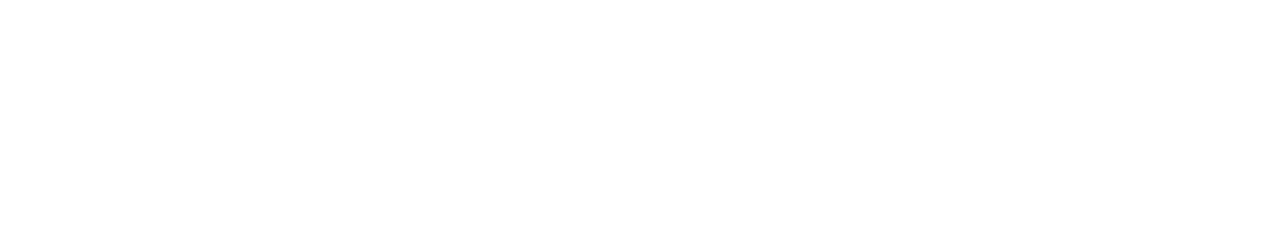
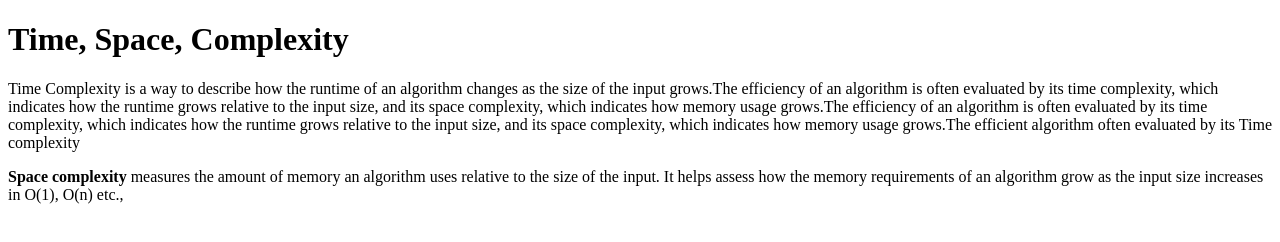
Before and after one commit to acciojob/time-and-space-complexity-mdaleem1311, a website: page main.html in a window 1280 px wide. Drawn offline with Linux system fonts and the light colour scheme.

Commit message:
created a submission

```diff
--- a/main.html
+++ b/main.html
@@ -8,6 +8,9 @@
 
 <body>
 	<!-- the entire body must be written by student -->
+	<h1>Time, Space, Complexity</h1>
+	<p>Time Complexity is a way to describe how the runtime of an algorithm changes as the size of the input grows.The efficiency of an algorithm is often evaluated by its time complexity, which indicates how the runtime grows relative to the input size, and its space complexity, which indicates how memory usage grows.The efficiency of an algorithm is often evaluated by its time complexity, which indicates how the runtime grows relative to the input size, and its space complexity, which indicates how memory usage grows.The efficient algorithm often evaluated by its Time complexity </p>
+	<p><b>Space complexity</b> measures the amount of memory an algorithm uses relative to the size of the input. It helps assess how the memory requirements of an algorithm grow as the input size increases in O(1), O(n) etc.,</p>
     <script type="text/javascript" src="./script.js">
 </script>
 
```
